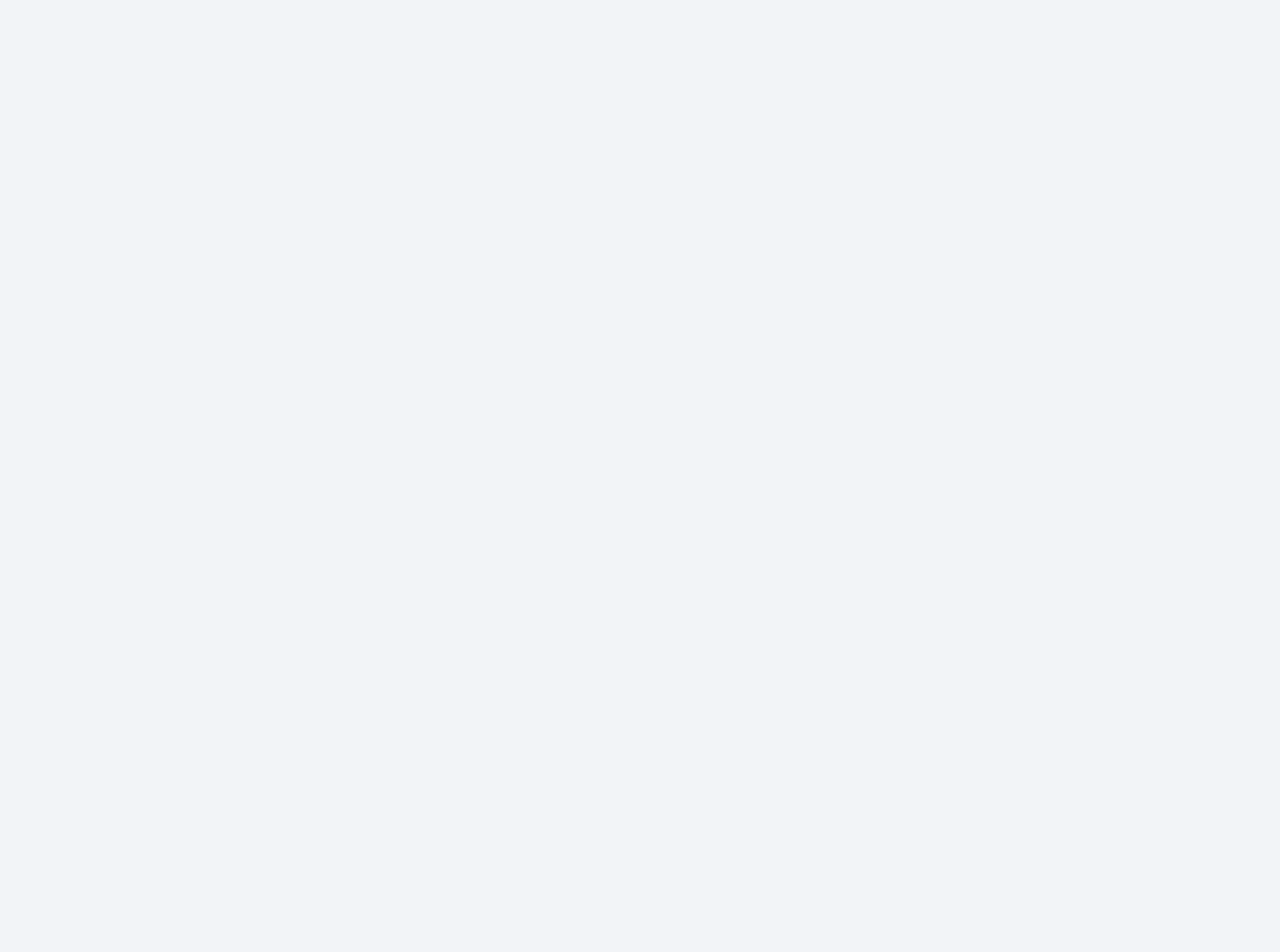
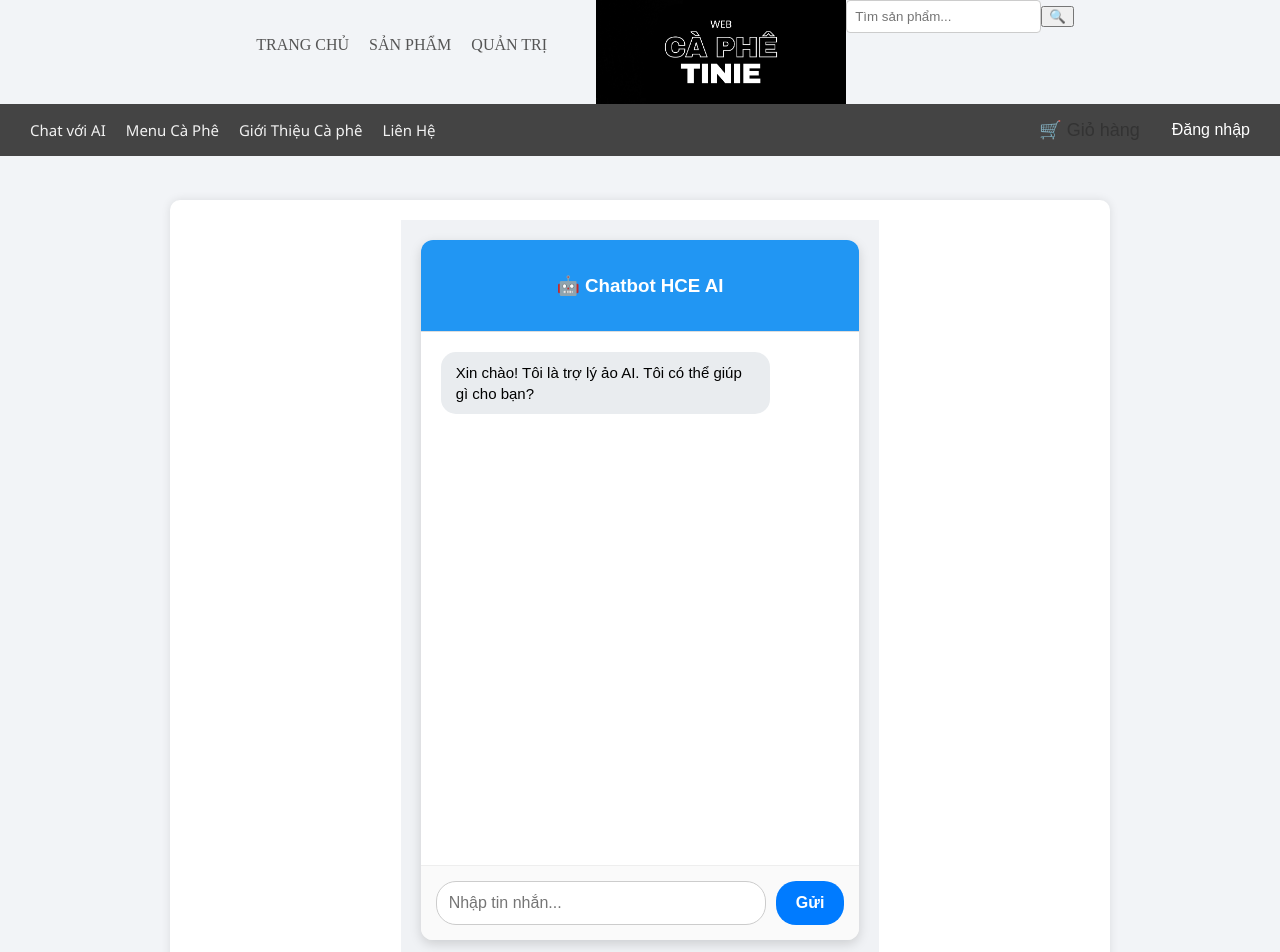
Before and after one commit to tiniengnhu24/caothingocnhu, a React (Create React App) app: page /chat in a window 1280 px wide. Before the commit this address had no page. Shown: the top 952 px of the page. Before the commit the page ends 800 px from the top, so only its background shows below. Built offline with nearby package versions, Linux system fonts and the light colour scheme; a web font is replaced by a local one.

Commit message:
thêm AI

```diff
--- a/src/App.tsx
+++ b/src/App.tsx
@@ -39,6 +39,8 @@ import CoffeePage from "./CoffeePage";
 //@ts-ignore
 import ContactPage from "./ContactPage";
 //@ts-ignore
+import ChatPage from "./ChatPage"; // ✅ Import trang Chat
+//@ts-ignore
 import Cart from "./Cart";
 export default function App() {
   // return <Layout />;
@@ -57,6 +59,7 @@ export default function App() {
           <Route path="coffee" element={<CoffeePage />} />
           <Route path="/menu3" element={<ContactPage />} />
           <Route path="/cart" element={<Cart />} />
+          <Route path="chat" element={<ChatPage />} />
 
           {/* <Route path="detail/:id" element={<ProductDetail />} /> */}
 
--- /dev/null
+++ b/src/ChatPage.tsx
@@ -0,0 +1,252 @@
+import React, { useState, useRef, useEffect } from "react";
+
+// --- CẤU HÌNH API ---
+const API_KEY = "AIzaSyDEIOTfJFro2tbg7RQCNKTZuUUQaGKzC5o"; // Key từ code Python của bạn
+const MODEL_NAME = "models/gemini-2.5-flash"; // Đã đổi sang 1.5 để ổn định (bạn có thể đổi lại 2.5)
+const API_URL = `https://generativelanguage.googleapis.com/v1beta/${MODEL_NAME}:generateContent?key=${API_KEY}`;
+
+interface Message {
+  role: "user" | "bot";
+  text: string;
+}
+
+const ChatPage = () => {
+  // Quản lý danh sách tin nhắn
+  const [messages, setMessages] = useState<Message[]>([
+    {
+      role: "bot",
+      text: "Xin chào! Tôi là trợ lý ảo AI. Tôi có thể giúp gì cho bạn?",
+    },
+  ]);
+
+  // Quản lý nội dung nhập và trạng thái loading
+  const [input, setInput] = useState("");
+  const [isLoading, setIsLoading] = useState(false);
+
+  // Ref để tự động cuộn xuống cuối khi có tin nhắn mới
+  const messagesEndRef = useRef<HTMLDivElement>(null);
+
+  const scrollToBottom = () => {
+    messagesEndRef.current?.scrollIntoView({ behavior: "smooth" });
+  };
+
+  useEffect(() => {
+    scrollToBottom();
+  }, [messages]);
+
+  // --- LOGIC GỌI API (Tương đương class ChatService trong Python) ---
+  const sendMessageToGemini = async (userMessage: string) => {
+    try {
+      const payload = {
+        contents: [
+          {
+            parts: [{ text: userMessage }],
+          },
+        ],
+      };
+
+      const response = await fetch(API_URL, {
+        method: "POST",
+        headers: {
+          "Content-Type": "application/json",
+        },
+        body: JSON.stringify(payload),
+      });
+
+      if (!response.ok) {
+        throw new Error(`Lỗi API: ${response.status} - ${response.statusText}`);
+      }
+
+      const data = await response.json();
+
+      // Parse kết quả (Tương đương: data["candidates"][0]["content"]["parts"][0]["text"])
+      const botReply =
+        data.candidates?.[0]?.content?.parts?.[0]?.text || "Không có phản hồi.";
+      return botReply;
+    } catch (error) {
+      console.error("Error:", error);
+      return "❌ Xin lỗi, tôi đang gặp sự cố kết nối.";
+    }
+  };
+
+  // --- XỬ LÝ KHI NGƯỜI DÙNG GỬI TIN ---
+  const handleSend = async () => {
+    if (!input.trim()) return;
+
+    const userText = input;
+    setInput(""); // Xóa ô nhập liệu
+    setIsLoading(true);
+
+    // 1. Thêm tin nhắn người dùng vào list
+    setMessages((prev) => [...prev, { role: "user", text: userText }]);
+
+    // 2. Gọi API lấy phản hồi
+    const botResponse = await sendMessageToGemini(userText);
+
+    // 3. Thêm tin nhắn Bot vào list
+    setMessages((prev) => [...prev, { role: "bot", text: botResponse }]);
+    setIsLoading(false);
+  };
+
+  // Xử lý khi nhấn Enter
+  const handleKeyDown = (e: React.KeyboardEvent) => {
+    if (e.key === "Enter") {
+      handleSend();
+    }
+  };
+
+  // --- GIAO DIỆN (UI) ---
+  return (
+    <div style={styles.container}>
+      <div style={styles.chatBox}>
+        {/* Header */}
+        <div style={styles.header}>
+          <h3>🤖 Chatbot HCE AI</h3>
+        </div>
+
+        {/* Khu vực hiển thị tin nhắn */}
+        <div style={styles.messageList}>
+          {messages.map((msg, index) => (
+            <div
+              key={index}
+              style={{
+                ...styles.messageRow,
+                justifyContent: msg.role === "user" ? "flex-end" : "flex-start",
+              }}
+            >
+              <div
+                style={{
+                  ...styles.bubble,
+                  backgroundColor: msg.role === "user" ? "#007bff" : "#e9ecef",
+                  color: msg.role === "user" ? "#fff" : "#000",
+                }}
+              >
+                {/* Xử lý xuống dòng cho text */}
+                {msg.text.split("\n").map((line, i) => (
+                  <p key={i} style={{ margin: 0, minHeight: "1em" }}>
+                    {line}
+                  </p>
+                ))}
+              </div>
+            </div>
+          ))}
+          {/* Hiển thị loading khi đang chờ */}
+          {isLoading && (
+            <div style={styles.messageRow}>
+              <div
+                style={{
+                  ...styles.bubble,
+                  backgroundColor: "#e9ecef",
+                  fontStyle: "italic",
+                  color: "#666",
+                }}
+              >
+                Đang suy nghĩ...
+              </div>
+            </div>
+          )}
+          <div ref={messagesEndRef} />
+        </div>
+
+        {/* Khu vực nhập liệu */}
+        <div style={styles.inputArea}>
+          <input
+            style={styles.input}
+            value={input}
+            onChange={(e) => setInput(e.target.value)}
+            onKeyDown={handleKeyDown}
+            placeholder="Nhập tin nhắn..."
+            disabled={isLoading}
+          />
+          <button
+            style={{
+              ...styles.sendButton,
+              backgroundColor: isLoading ? "#ccc" : "#007bff",
+              cursor: isLoading ? "not-allowed" : "pointer",
+            }}
+            onClick={handleSend}
+            disabled={isLoading}
+          >
+            Gửi
+          </button>
+        </div>
+      </div>
+    </div>
+  );
+};
+
+// --- STYLES (CSS-in-JS) ---
+const styles = {
+  container: {
+    display: "flex",
+    justifyContent: "center",
+    alignItems: "center",
+    height: "calc(100vh - 100px)", // Trừ đi header của Layout
+    backgroundColor: "#f0f2f5",
+    padding: "20px",
+  },
+  chatBox: {
+    width: "100%",
+    maxWidth: "600px",
+    height: "100%",
+    backgroundColor: "#fff",
+    borderRadius: "12px",
+    boxShadow: "0 4px 12px rgba(0,0,0,0.15)",
+    display: "flex",
+    flexDirection: "column" as "column",
+    overflow: "hidden",
+  },
+  header: {
+    padding: "16px",
+    backgroundColor: "#2196F3",
+    color: "white",
+    textAlign: "center" as "center",
+    borderBottom: "1px solid #ddd",
+  },
+  messageList: {
+    flex: 1,
+    padding: "20px",
+    overflowY: "auto" as "auto",
+    display: "flex",
+    flexDirection: "column" as "column",
+    gap: "10px",
+  },
+  messageRow: {
+    display: "flex",
+    width: "100%",
+  },
+  bubble: {
+    maxWidth: "75%",
+    padding: "10px 15px",
+    borderRadius: "15px",
+    fontSize: "15px",
+    lineHeight: "1.4",
+    wordWrap: "break-word" as "break-word",
+  },
+  inputArea: {
+    padding: "15px",
+    borderTop: "1px solid #eee",
+    display: "flex",
+    gap: "10px",
+    backgroundColor: "#fafafa",
+  },
+  input: {
+    flex: 1,
+    padding: "12px",
+    borderRadius: "20px",
+    border: "1px solid #ccc",
+    outline: "none",
+    fontSize: "16px",
+  },
+  sendButton: {
+    padding: "10px 20px",
+    color: "white",
+    border: "none",
+    borderRadius: "20px",
+    fontWeight: "bold",
+    fontSize: "16px",
+    transition: "background 0.2s",
+  },
+};
+
+export default ChatPage;
--- a/src/Layout.js
+++ b/src/Layout.js
@@ -74,6 +74,9 @@ const Layout = () => {
 
           <div id="menubar" className="menubar">
             <div className="menubar-left">
+              <a href="/chat" className="menu-item">
+                Chat với AI
+              </a>
               <a href="/menu1" className="menu-item">
                 Menu Cà Phê
               </a>
```
